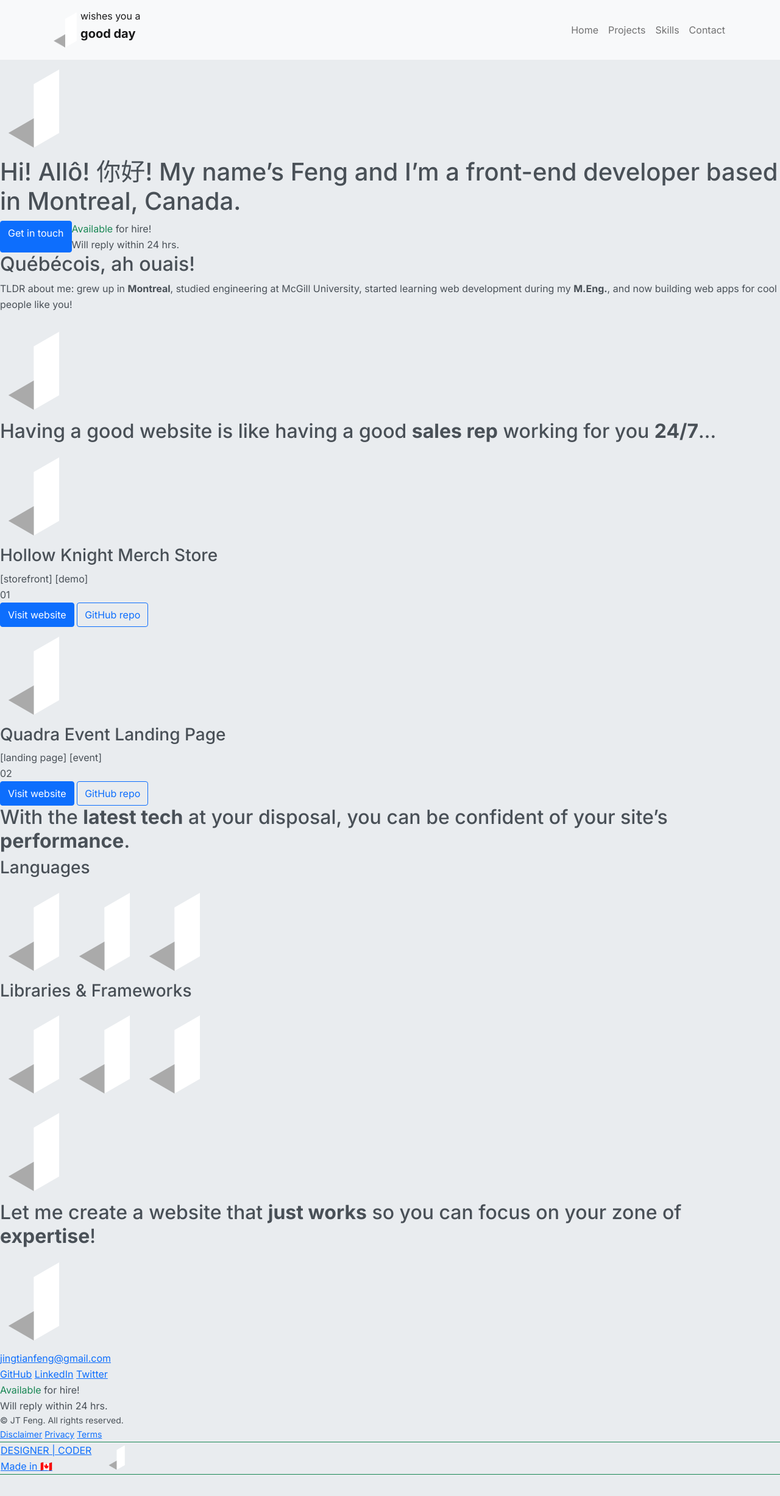
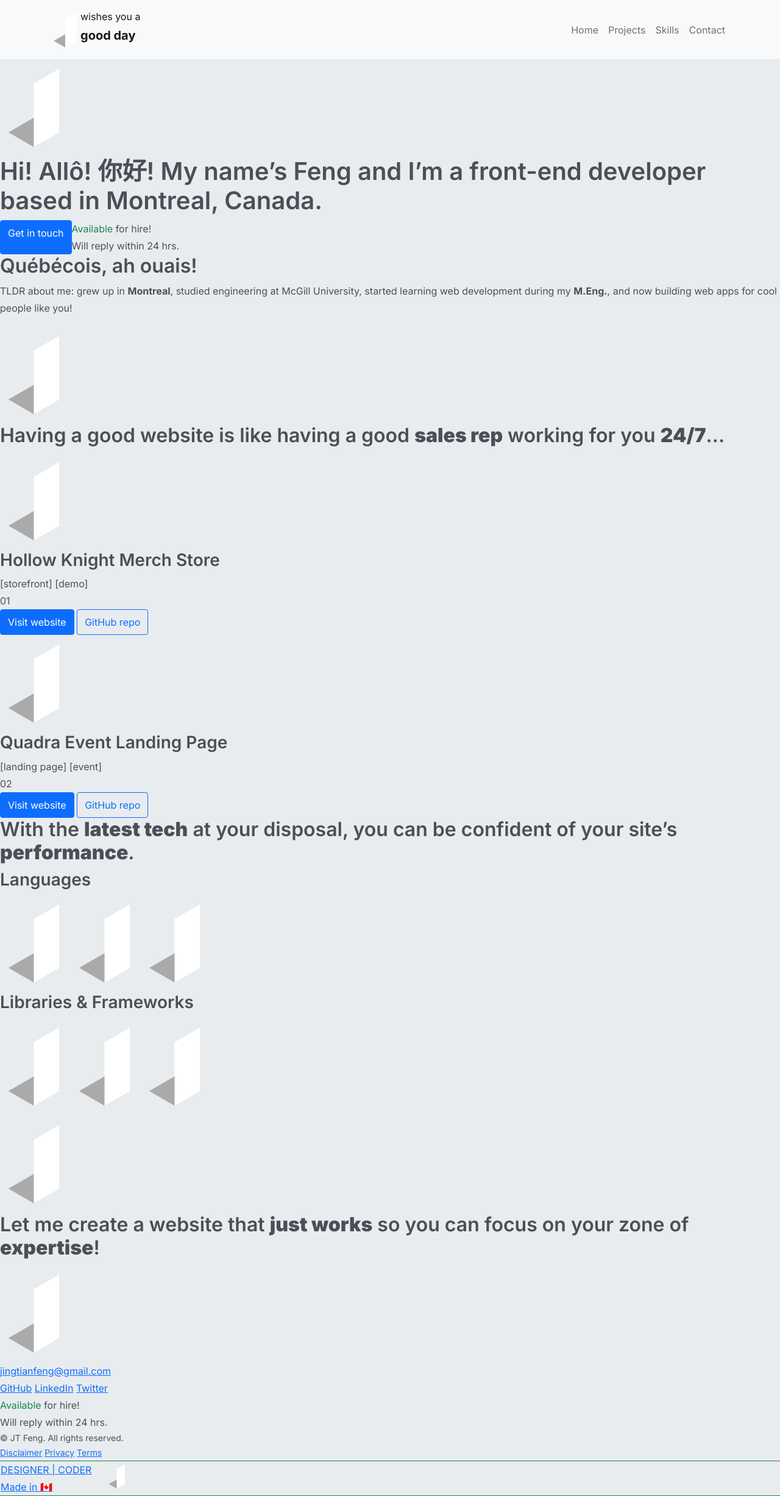
Before and after one commit to jingtianfeng/jtfeng-personal-1, a Jekyll site: the page built from index.html, in a window 1280 px wide. Shown: the whole page at 61% size. Built offline with Jekyll 4.4.1, drawn with Linux system fonts in a browser that asks for light colours; before the commit the page ends 2418 px from its top, so only the background shows below that.

Commit message:
Update styles: typography

```diff
--- a/assets/css/styles.scss
+++ b/assets/css/styles.scss
@@ -20,7 +20,12 @@
 );
 // ---------------------------------------------------------------------------------
 $font-family-sans-serif: "Inter", "Helvetica Neue", sans-serif;
-$line-height-base: 1.625;
+$line-height-base: 1.75;
+$headings-font-family: "Inter";
+$headings-font-weight: 600;
+$display-font-weight: 500;
+$display-line-height: 1.125;
+// ---------------------------------------------------------------------------------
 $letter-spacings: (
         1: 0.01em,
         2: 0.02em,
```
